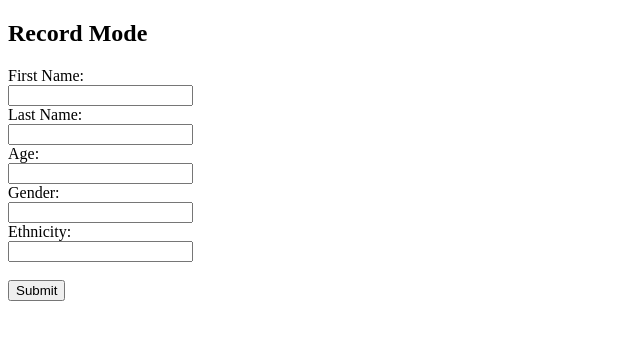
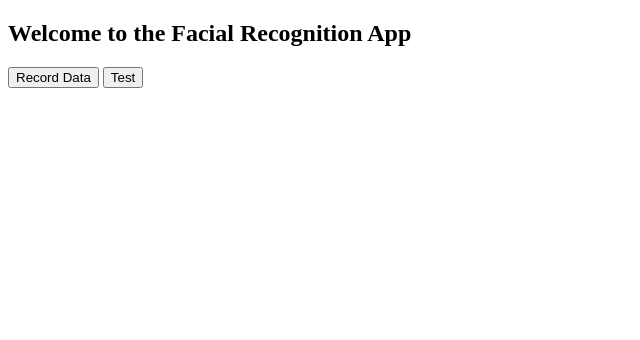
Before and after one commit to TheROCKoManz/computer-vision-projects, a Flask app: page / in a window 1280 px wide. Shown: the top 340 px of the page, without its empty margins (0-640 px from the left). Run offline with Flask 3, Linux system fonts and the light colour scheme.

Commit message:
Working on WebUI

```diff
--- a/Facial_Recognition/WebUI/app.py
+++ b/Facial_Recognition/WebUI/app.py
@@ -1,37 +1,99 @@
 import os
 import cv2
-from flask import Flask, render_template, request
+from flask import Flask, render_template, request, redirect, url_for, session
 import sys
 sys.path.append('Facial_Recognition/')
 from Database_Connect.Load_Users import insert_user_info
+def generate_secret_key(length=32):
+    return os.urandom(length).hex()
+
 
 app = Flask(__name__)
+app.secret_key = generate_secret_key()
 
 # Folder to store recorded videos
 UPLOAD_FOLDER = 'Data/Facial_Recog/Raw_DataStore/FacialRecog_TargetVideo'
 if not os.path.exists(UPLOAD_FOLDER):
     os.makedirs(UPLOAD_FOLDER)
 
-@app.route('/', methods=['GET', 'POST'])
+@app.route('/')
+def main_page():
+    return render_template('index.html')
+
+
+@app.route('/record_mode', methods=['GET', 'POST'])
 def record_mode():
     if request.method == 'POST':
-        first_name = request.form['first_name']
-        last_name = request.form['last_name']
-        age = request.form['age']
-        gender = request.form['gender']
-        ethnicity = request.form['ethnicity']
+        first_name = request.form['FirstName']
+        last_name = request.form['LastName']
+        age = request.form['Age']
+        gender = request.form['Ethnicity']
+        ethnicity = request.form['Gender']
+
+        session['FirstName'] = first_name
+        session['LastName'] = last_name
 
         user_info = {
-            'first_name': first_name,
-            'last_name': last_name,
-            'age': age,
-            'gender': gender,
-            'ethnicity': ethnicity
+            'FirstName': first_name,
+            'LastName': last_name,
+            'Age': age,
+            'Ethnicity': gender,
+            'Gender': ethnicity
         }
 
         insert_user_info(user_info)
 
+        return redirect(url_for('record_video_page'))
 
+    return render_template('record_mode.html')
+
+@app.route('/record_video_page', methods=['GET', 'POST'])
+def record_video_page():
+    return render_template('record_video_page.html')
+
+@app.route('/record_video', methods=['GET', 'POST'])
+def record_video():
+    first_name = session.get('FirstName', '')
+    last_name = session.get('LastName', '')
+    if request.method == 'POST':
+        video_path = os.path.join(UPLOAD_FOLDER, f'{first_name}_{last_name}.mp4')
+        capture = cv2.VideoCapture(0)
+        fourcc = cv2.VideoWriter_fourcc(*'XVID')
+        frame_width = int(capture.get(3))
+        frame_height = int(capture.get(4))
+        out = cv2.VideoWriter(video_path, fourcc, 20.0, (frame_width, frame_height))
+
+        # Record for 10 seconds
+        start_time = cv2.getTickCount()
+        while capture.isOpened():
+            ret, frame = capture.read()
+            if not ret:
+                break
+
+            out.write(frame)
+            cv2.imshow('Recording', frame)
+
+            # Stop recording after 10 seconds
+            if (cv2.getTickCount() - start_time) / cv2.getTickFrequency() > 10:
+                break
+
+            if cv2.waitKey(1) & 0xFF == ord('q'):
+                break
+
+        capture.release()
+        out.release()
+        cv2.destroyAllWindows()
+
+        return "Video recorded successfully"
+    return render_template('record_video.html')
+
+@app.route('/test_mode')
+def test_mode():
+    return "Test Mode Page"
+
+
+if __name__ == '__main__':
+    app.run(debug=True)
 
         # # Capture video
         # video_path = os.path.join(UPLOAD_FOLDER, f'{first_name}_{last_name}.mp4')
@@ -54,9 +116,9 @@ def record_mode():
         # out.release()
         # cv2.destroyAllWindows()
         #
-        # return f'Recorded and saved video as {video_path}<br><pre>{user_info}</pre>'
+        # return f'Recorded and `saved video as {video_path}<br><pre>{user_info}</pre>'`
 
-    return render_template('record_mode.html')
+
 
 if __name__ == '__main__':
     app.run(debug=True)
--- /dev/null
+++ b/Facial_Recognition/WebUI/templates/index.html
@@ -0,0 +1,11 @@
+<!DOCTYPE html>
+<html>
+<head>
+    <title>Main Page</title>
+</head>
+<body>
+    <h2>Welcome to the Facial Recognition App</h2>
+    <a href="{{ url_for('record_mode') }}"><button>Record Data</button></a>
+    <a href="{{ url_for('test_mode') }}"><button>Test</button></a>
+</body>
+</html>
--- a/Facial_Recognition/WebUI/templates/record_mode.html
+++ b/Facial_Recognition/WebUI/templates/record_mode.html
@@ -7,15 +7,15 @@
     <h2>Record Mode</h2>
     <form method="post">
         <label>First Name:</label><br>
-        <input type="text" name="first_name"><br>
+        <input type="text" name="FirstName"><br>
         <label>Last Name:</label><br>
-        <input type="text" name="last_name"><br>
+        <input type="text" name="LastName"><br>
         <label>Age:</label><br>
-        <input type="text" name="age"><br>
+        <input type="text" name="Age"><br>
         <label>Gender:</label><br>
-        <input type="text" name="gender"><br>
+        <input type="text" name="Ethnicity"><br>
         <label>Ethnicity:</label><br>
-        <input type="text" name="ethnicity"><br><br>
+        <input type="text" name="Gender"><br><br>
         <input type="submit" value="Submit">
     </form>
 </body>
```
Also changed, not shown: Facial_Recognition/Database_Connect/Load_Users.py (+48 -46 lines), Facial_Recognition/FetchUsers.py (added, +26 -0 lines), Facial_Recognition/WebUI/templates/record_video_page.html (added, +11 -0 lines).
